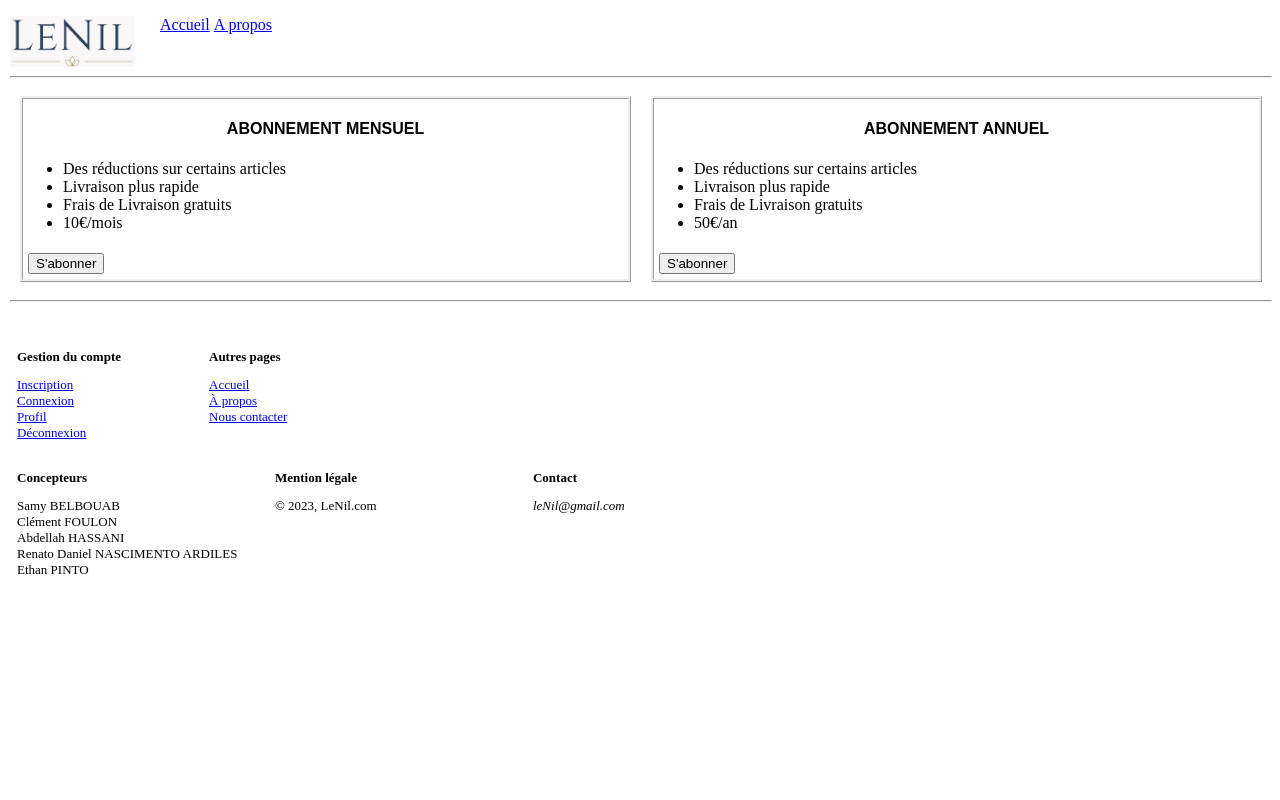
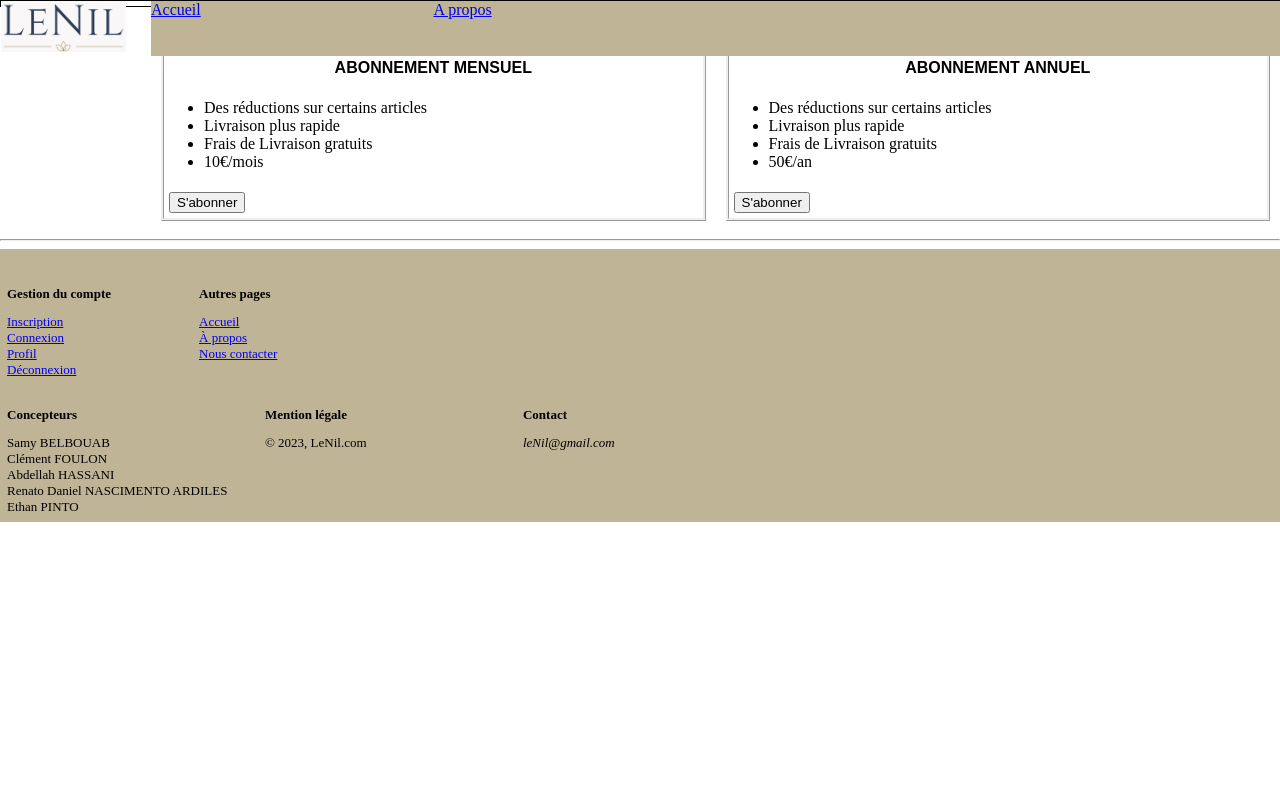
Before and after one commit to Ymasuu/LeNil, a PHP site: page /pages/Vue/abonnement.php in a window 1280 px wide. Run offline with PHP 8.4, Linux system fonts and the light colour scheme; the visitor is signed in with stand-in values (Sample User, id 1).

Commit message:
Add files via upload

```diff
--- a/css/style.css
+++ b/css/style.css
@@ -1,34 +1,54 @@
 body {
-    margin-left: 10px;
+    margin: 0;
+	height: 100vh;
+	display: grid;
+	grid-template-rows: auto 1fr auto;
 }
 
 /*cahngement de la font du texte */
 
 h1,h2,h3,h4,h5 {
     font-family: Arial, sans-serif;
-  }
+}
 
 /* Header And Footer*/
-header, footer{
+header{
     width:100%;
-    margin:10px 0 10px 0;
+    border: 1px solid black;
+}
+
+footer{
+    width:100%;
+    background-color: #BFB495;
+    margin: 0;
+    padding: 0;
 }
 
 .header-nav{
     padding: 0;
-    height: 50px;
+    height: 5px;
     position: relative;
     bottom: 0;
     left: 0;
     z-index: 999;
 }
 
-.header-nav ul, .footerContent ul{
+.header-nav ul{
+    list-style: none;
+    display: grid;
+    grid-template-columns: 1fr 1fr 1fr 1fr;
+    background-color: #BFB495;
+    margin: 0;
+    padding: 0;
+}
+
+.footerContent ul{
     list-style: none;
 }
 
 .header-nav li{
     display: inline-block;
+    height:55px;
 }
 
 .footerContent th, .footerContent td{
```
Also changed, not shown: other parts of css/style.css (+40 -0 lines).
